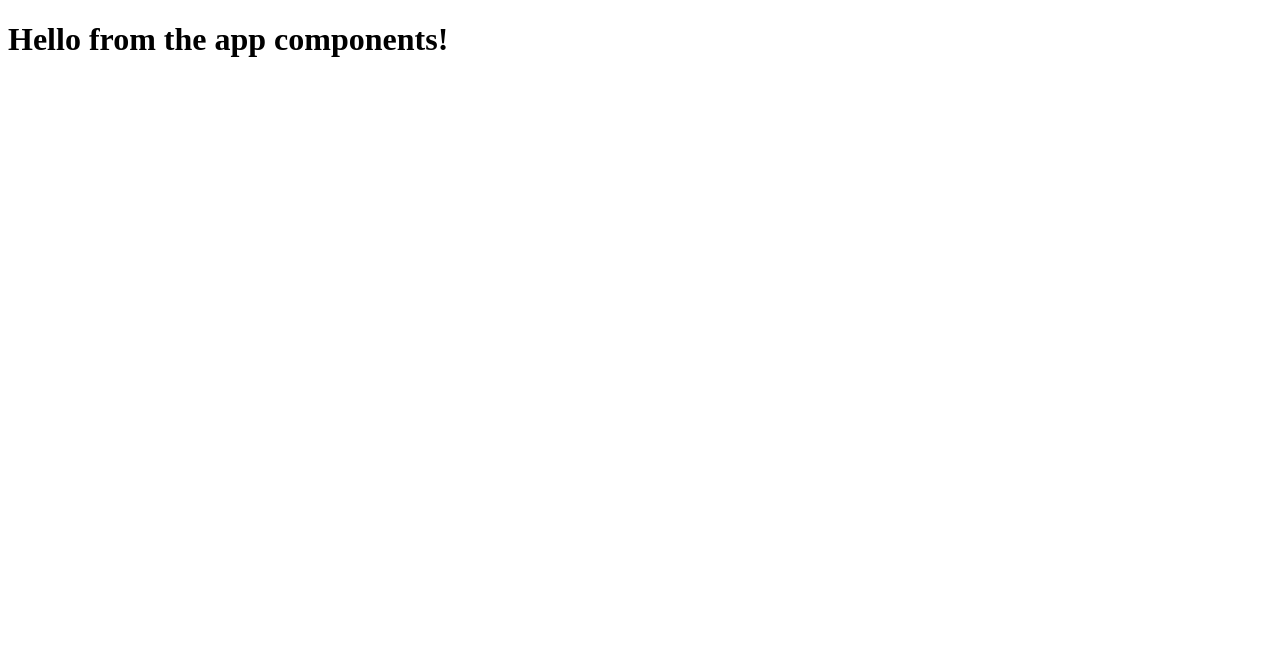
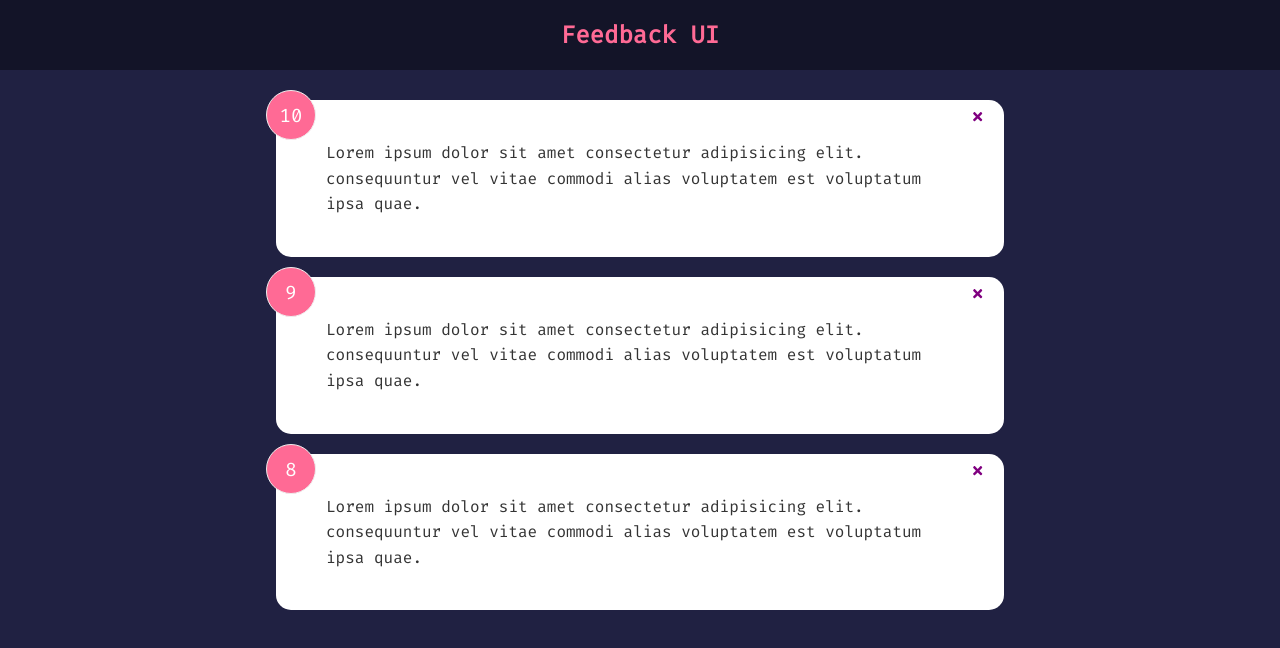
Before and after one commit to Ab-Ly/feedback-app, a React (Create React App) app: page / in a window 1280 px wide. Shown: the top 648 px of the page. Built offline with nearby package versions, Linux system fonts and the light colour scheme.

Commit message:
Create: F.Item / F.List / Header / Global Style / React-Icons

```diff
--- a/package.json
+++ b/package.json
@@ -8,6 +8,7 @@
     "@testing-library/user-event": "^13.5.0",
     "react": "^17.0.2",
     "react-dom": "^17.0.2",
+    "react-icons": "^4.3.1",
     "react-scripts": "5.0.0",
     "web-vitals": "^2.1.4"
   },
--- a/src/App.js
+++ b/src/App.js
@@ -1,5 +1,19 @@
+import React, { useState } from "react";
+import Header from "./components/Header";
+import FeedbackList from "./components/FeedbackList";
+import FeedbackData from "./data/FeedbackData";
+
 function App() {
-  return <h1>Hello from the app components!</h1>;
+  const [feedback, setFeedback] = useState(FeedbackData);
+
+  return (
+    <>
+      <Header />
+      <div className="container">
+        <FeedbackList feedback={feedback} />
+      </div>
+    </>
+  );
 }
 
 export default App;
--- /dev/null
+++ b/src/components/FeedbackItem.jsx
@@ -0,0 +1,20 @@
+import React from "react";
+import { FaTimes } from "react-icons/fa";
+import PropTypes from "prop-types";
+import Card from "./Shared/Card";
+
+function FeedbackItem({ item }) {
+  return (
+    <Card>
+      <div className="num-display">{item.rating}</div>
+      <button className="close">
+        <FaTimes color="purple" />
+      </button>
+      <div className="text-display">{item.text}</div>
+    </Card>
+  );
+}
+
+FeedbackItem.propTypes = { item: PropTypes.object.isRequired };
+
+export default FeedbackItem;
--- /dev/null
+++ b/src/components/FeedbackList.jsx
@@ -0,0 +1,24 @@
+import React from "react";
+import PropTypes from "prop-types";
+import FeedbackItem from "./FeedbackItem";
+
+function FeedbackList({ feedback }) {
+  if (!feedback || feedback.length === 0) return <p>No feedback</p>;
+  return (
+    <div className="feedback-list">
+      {feedback.map((item) => (
+        <FeedbackItem key={item.id} item={item} />
+      ))}
+    </div>
+  );
+}
+
+FeedbackList.propTypes = {
+  feedback: PropTypes.arrayOf({
+    id: PropTypes.number.isRequired,
+    text: PropTypes.string.isRequired,
+    rating: PropTypes.number.isRequired,
+  }),
+};
+
+export default FeedbackList;
--- /dev/null
+++ b/src/components/Header.jsx
@@ -0,0 +1,31 @@
+import React from "react";
+import PropTypes from "prop-types";
+
+function Header({ text, bgColor, textColor }) {
+  const headerStyles = {
+    backgroundColor: bgColor,
+    color: textColor,
+  };
+  return (
+    <header style={headerStyles}>
+      <div className="container">
+        <h2>{text}</h2>
+      </div>
+    </header>
+  );
+}
+
+// PROPS:
+Header.defaultProps = {
+  text: "Feedback UI",
+  bgColor: "rgba(0,0,0,0.4)",
+  textColor: "#ff6a95",
+};
+
+Header.propTypes = {
+  text: PropTypes.string,
+  bgColor: PropTypes.string,
+  textColor: PropTypes.string,
+};
+
+export default Header;
--- /dev/null
+++ b/src/components/Shared/Card.jsx
@@ -0,0 +1,7 @@
+import React from "react";
+
+function Card({ children }) {
+  return <div className="card">{children}</div>;
+}
+
+export default Card;
--- /dev/null
+++ b/src/data/FeedbackData.js
@@ -0,0 +1,19 @@
+const FeedbackData = [
+  {
+    id: 1,
+    rating: 10,
+    text: "Lorem ipsum dolor sit amet consectetur adipisicing elit. consequuntur vel vitae commodi alias voluptatem est voluptatum ipsa quae.",
+  },
+  {
+    id: 2,
+    rating: 9,
+    text: "Lorem ipsum dolor sit amet consectetur adipisicing elit. consequuntur vel vitae commodi alias voluptatem est voluptatum ipsa quae.",
+  },
+  {
+    id: 3,
+    rating: 8,
+    text: "Lorem ipsum dolor sit amet consectetur adipisicing elit. consequuntur vel vitae commodi alias voluptatem est voluptatum ipsa quae.",
+  },
+];
+
+export default FeedbackData;
--- /dev/null
+++ b/src/index.css
@@ -0,0 +1,230 @@
+@import url("https://fonts.googleapis.com/css2?family=Fira+Code&display=swap");
+
+* {
+  box-sizing: border-box;
+  margin: 0;
+  padding: 0;
+}
+
+body {
+  font-family: "Fira Code", sans-serif;
+  background-color: #202142;
+  color: #fff;
+  line-height: 1.6;
+}
+
+ul {
+  list-style: none;
+}
+
+.container {
+  max-width: 768px;
+  margin: auto;
+  padding: 0 20px;
+}
+
+header {
+  height: 70px;
+  width: 100%;
+  display: flex;
+  justify-content: space-between;
+  align-items: center;
+  margin-bottom: 30px;
+}
+
+.card {
+  background-color: #fff;
+  color: #333;
+  border-radius: 15px;
+  padding: 40px 50px;
+  margin: 20px 0;
+  position: relative;
+}
+
+.card.reverse {
+  background-color: rgba(0, 0, 0, 0.4);
+  color: #fff;
+}
+
+.card h2 {
+  font-size: 22px;
+  font-weight: 600;
+  text-align: center;
+}
+
+.rating {
+  display: flex;
+  align-items: center;
+  justify-content: space-around;
+  margin: 30px 0 40px;
+}
+
+.rating li,
+.num-display {
+  position: relative;
+  background: #f4f4f4;
+  width: 50px;
+  height: 50px;
+  padding: 10px;
+  text-align: center;
+  border-radius: 50%;
+  font-size: 19px;
+  border: 1px #eee solid;
+  transition: 0.3s;
+}
+
+.rating li label {
+  position: absolute;
+  top: 50%;
+  left: 50%;
+  width: 50px;
+  height: 50px;
+  padding: 10px;
+  border-radius: 50%;
+  transform: translate(-50%, -50%);
+  cursor: pointer;
+}
+
+.rating li:hover,
+.num-display {
+  background: #ff6a95;
+  color: #fff;
+}
+
+[type="radio"] {
+  opacity: 0;
+}
+
+[type="radio"]:checked ~ label {
+  background: #ff6a95;
+  color: #fff;
+}
+
+.input-group {
+  display: flex;
+  flex-direction: row;
+  border: 1px solid #ccc;
+  padding: 8px 10px;
+  border-radius: 8px;
+}
+
+input {
+  flex-grow: 2;
+  border: none;
+  font-size: 16px;
+}
+
+input:focus {
+  outline: none;
+}
+
+.feedback-stats {
+  color: #fff;
+  display: flex;
+  justify-content: space-between;
+  align-items: center;
+}
+
+.num-display {
+  position: absolute;
+  top: -10px;
+  left: -10px;
+}
+
+.close,
+.edit {
+  position: absolute;
+  top: 10px;
+  right: 20px;
+  cursor: pointer;
+  background: none;
+  border: none;
+}
+
+.edit {
+  right: 40px;
+}
+
+.btn {
+  color: #fff;
+  border: 0;
+  border-radius: 8px;
+  color: #fff;
+  width: 100px;
+  height: 40px;
+  cursor: pointer;
+}
+
+.btn-primary {
+  background-color: #202142;
+}
+
+.btn-secondary {
+  background: #ff6a95;
+}
+
+.btn:hover {
+  transform: scale(0.98);
+  opacity: 0.9;
+}
+
+.btn:disabled {
+  background-color: #cccccc;
+  color: #333;
+  cursor: auto;
+}
+
+.btn:disabled:hover {
+  transform: scale(1);
+  opacity: 1;
+}
+
+.message {
+  padding-top: 10px;
+  text-align: center;
+  color: rebeccapurple;
+}
+
+/* FIX: Remove position: absolute to keep about icon at the bottom of the
+ * document */
+.about-link {
+  display: flex;
+  justify-content: flex-end;
+}
+
+/* FIX: Remove position: absolute to keep about icon at the bottom of the
+ * document */
+.about-link a {
+  color: #fff;
+  cursor: pointer;
+}
+
+.about-link a:hover {
+  color: #ff6a95;
+}
+
+.about h1 {
+  margin-bottom: 20px;
+}
+
+.about p {
+  margin: 10px 0;
+}
+
+@media (max-width: 600px) {
+  .rating li {
+    margin: 10px 3px;
+  }
+
+  .rating {
+    display: flex;
+    align-items: center;
+    justify-content: center;
+    flex-wrap: wrap;
+    margin: 30px 0 40px;
+  }
+
+  .input-group input {
+    width: 80%;
+  }
+}
--- a/src/index.js
+++ b/src/index.js
@@ -1,5 +1,12 @@
 import React from "react";
 import ReactDOM from "react-dom";
+import "./index.css";
+
 import App from "./App";
 
-ReactDOM.render(<App />, document.getElementById("root"));
+ReactDOM.render(
+  <React.StrictMode>
+    <App />
+  </React.StrictMode>,
+  document.getElementById("root")
+);
```
Also changed, not shown: 1 other file (tests, documents, lock files or other folders).
